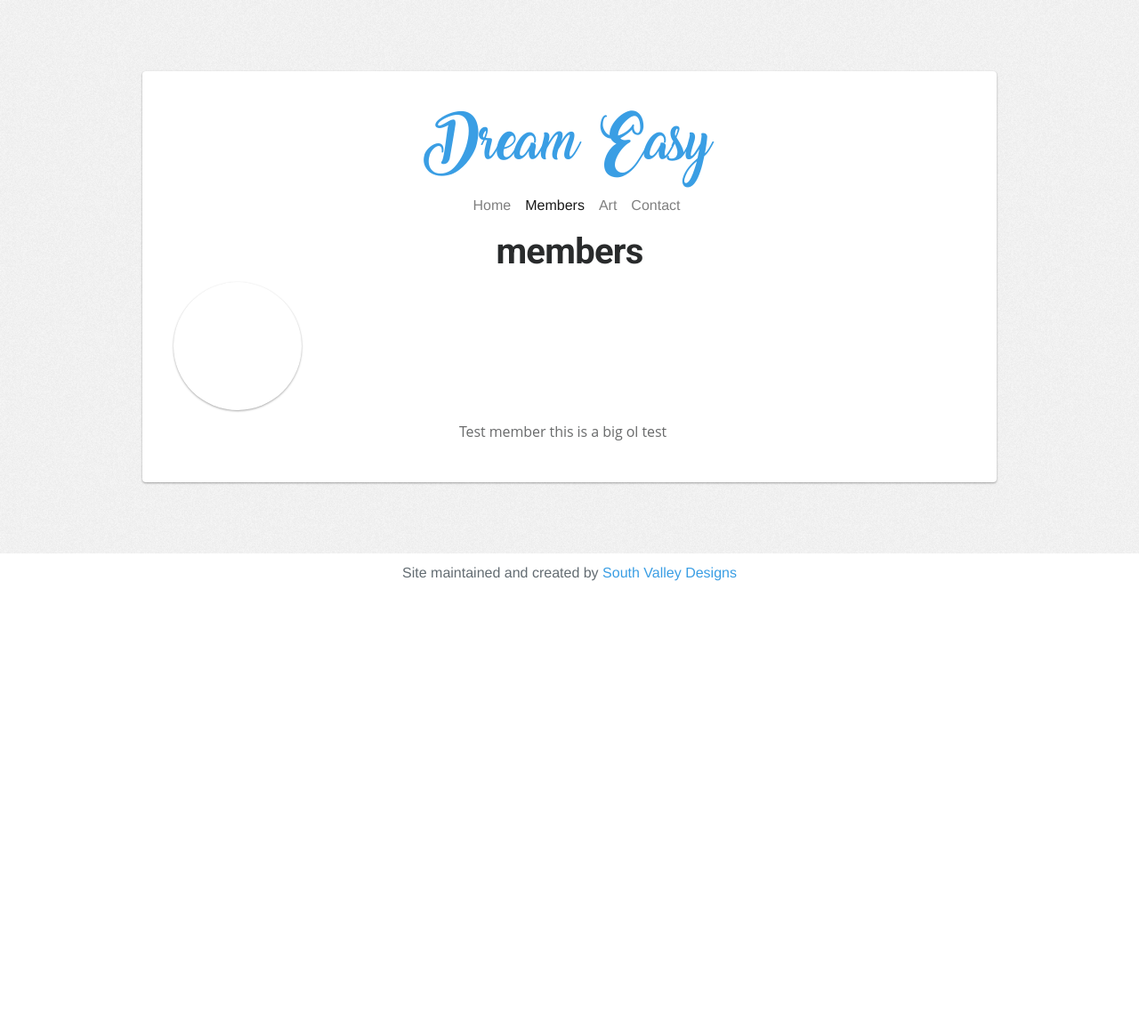
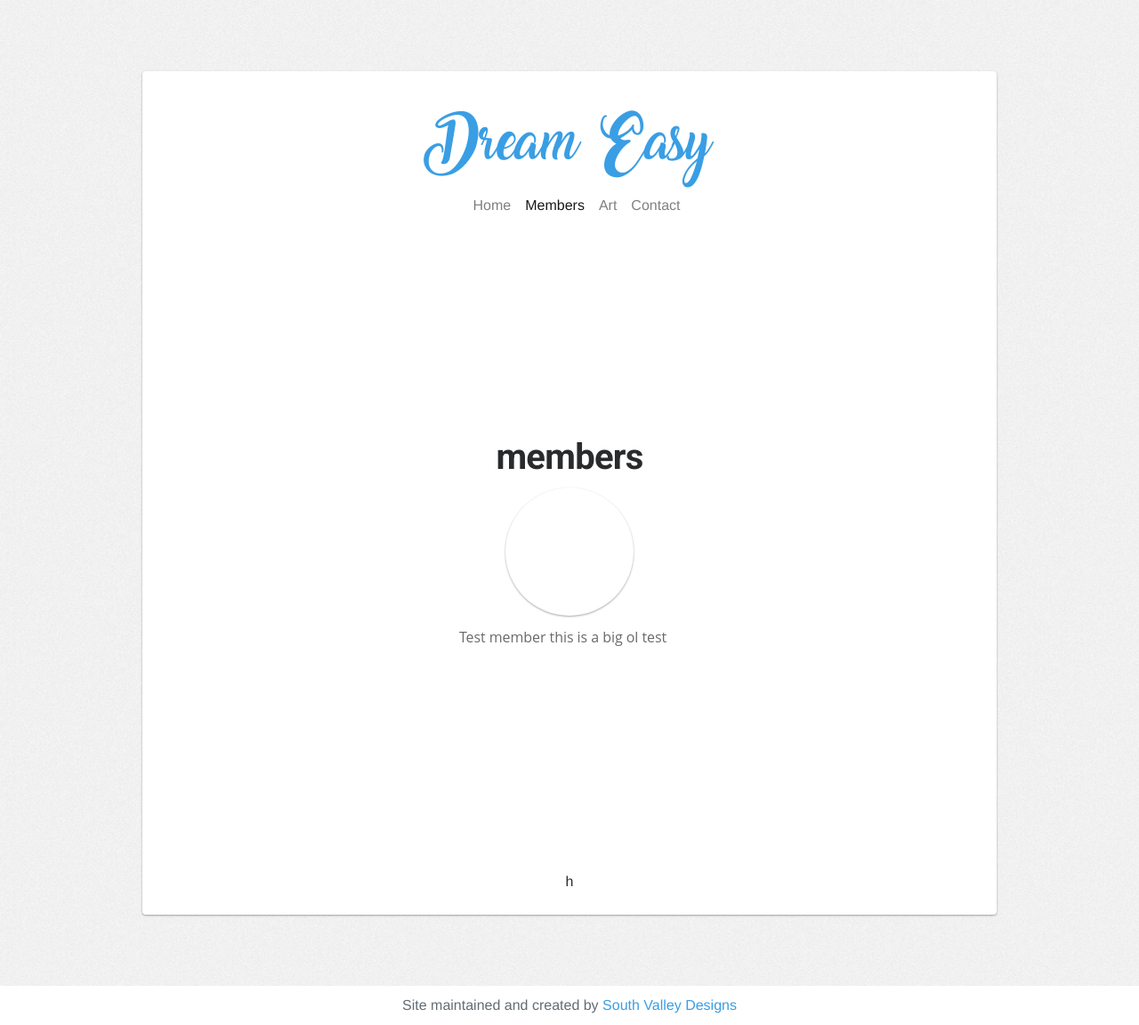
Before and after one commit to SouthValleyDesigns/DreamEasy, a Django app: page /members/ in a window 1280 px wide. Shown: the whole page at 89% size. Before the commit the page ends 653 px from the top, so only its background shows below. Run offline with Django 3.2, Linux system fonts and the light colour scheme; data comes from the database, SQL or seed files in the repository; some libraries are stand-ins or nearby versions.

Commit message:
Styling (#8)
* Update footer color

* Add member model

* Add render of members to template

* Update style

* Remove sass cache

* HaCKTOBERFEST HERE I COME

```diff
--- a/DreamEasyApp/templates/members.html
+++ b/DreamEasyApp/templates/members.html
@@ -5,6 +5,7 @@ active
 {% endblock %}
 
 {% block content %}
+<div class='section'>
     <h1> members </h1>
     {% for member in member_list %}
         <h4 class='profile-pic'></h4>
@@ -13,5 +14,7 @@ active
             {{member.description}}
         </p>
     {% endfor %}
+</div>h
+
 
 {% endblock %}
```
